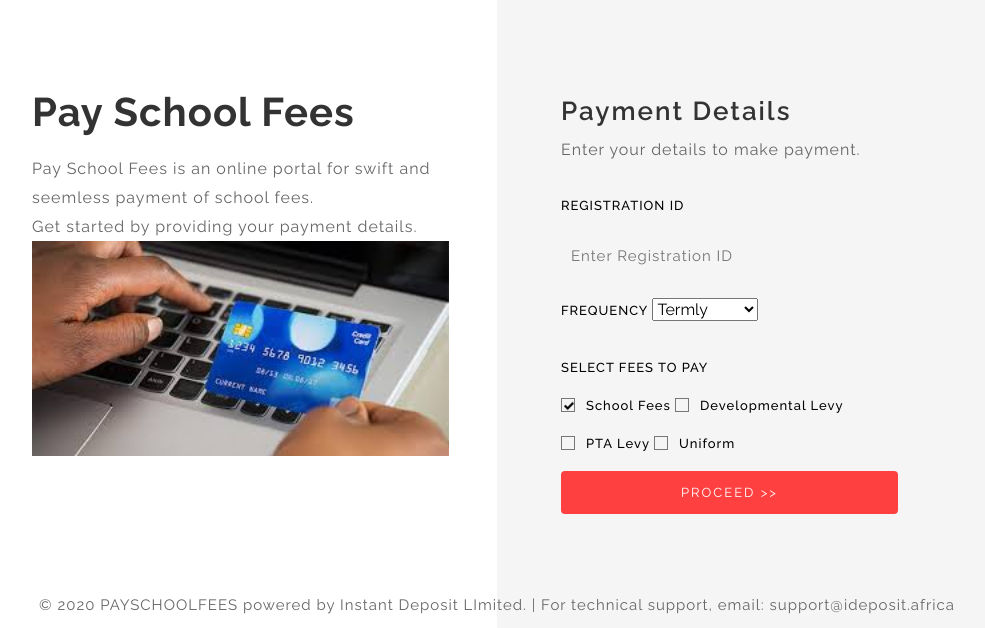
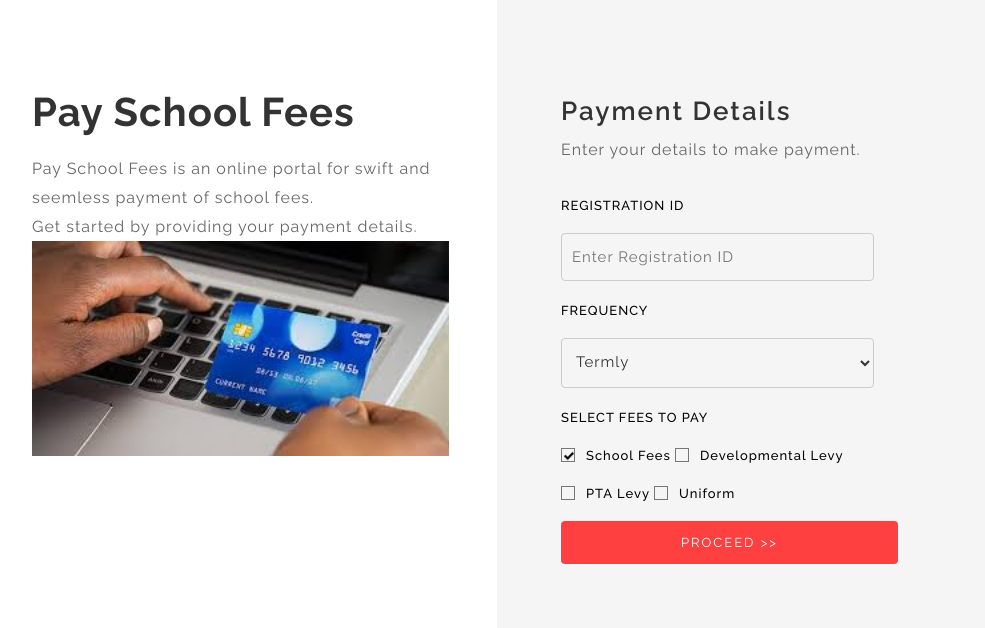
Before and after one commit to nnorukaemeka/payschfeeshtml, a Flask app: page / in a window 1280 px wide. Shown: the part 54-682 px from the top of the page, without its empty margins (143-1128 px from the left). Run offline with Flask 2, Linux system fonts and the light colour scheme; parts of the project's set-up code (start-up, migrations or seed data) failed here and were passed over; some libraries are stand-ins or nearby versions.

Commit message:
modifies field borders

```diff
--- a/app/static/bootstrap-4.3.1-dist/css/style.css
+++ b/app/static/bootstrap-4.3.1-dist/css/style.css
@@ -111,7 +111,7 @@
     font-weight: 700;
 }
 
-input[type="text"] {
+input[type="text"], input[type="checkbox"], select {
 	font-size: 15px;
 	color: #333;
     text-align: left;
@@ -120,7 +120,8 @@
 	width:93%;
 	display:inline-block;
     box-sizing: border-box;
-   	border: none;
+	border: 1px solid #ccc;
+	border-radius: 4px;
     outline: none;
     background: transparent;
 	font-family: 'Raleway', sans-serif;
--- a/app/view.py
+++ b/app/view.py
@@ -53,6 +53,9 @@
         fees_to_pay=request.form.getlist('fees_to_pay')
         print(fees_to_pay)
 
+        #call an api to save the data
+
+
         flash("Payment details recorded sucessfully.")
         return render_template("index.html", title="Home | Pay School Fees", home="active", year=year)
 
```
